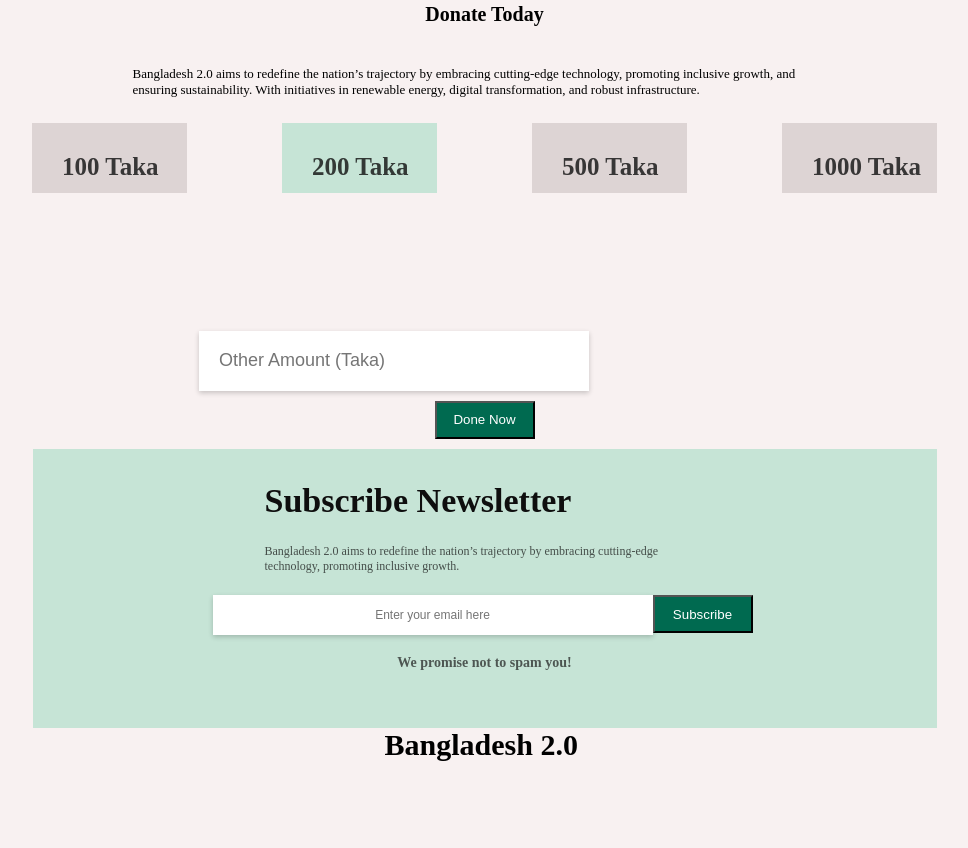
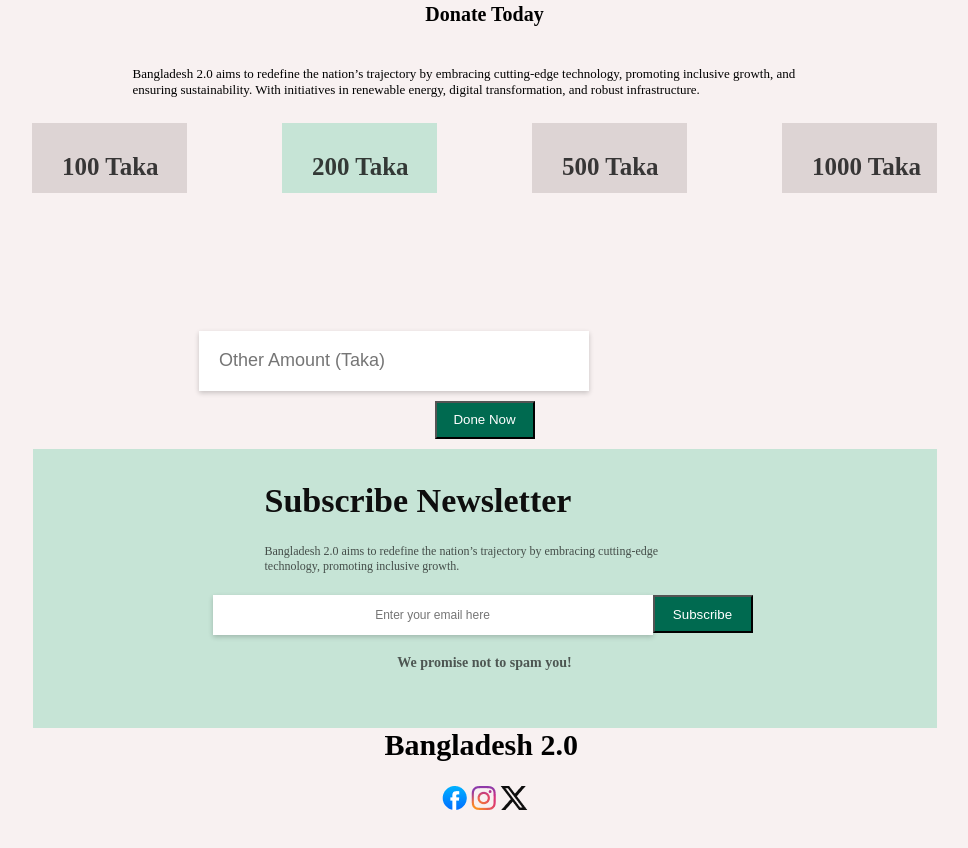
Before and after one commit to Mim-dot/a1, a plain HTML site: page index.html in a window 1280 px wide. Shown: the part 2735-3583 px from the top of the page, without its empty margins (89-1057 px from the left). Drawn offline with Linux system fonts and the light colour scheme.

Commit message:
added-new pictures

```diff
--- a/index.html
+++ b/index.html
@@ -367,9 +367,9 @@
   <div class="last">
     <h1 class="last-h1">Bangladesh 2.0</h1>
     <div class="last-img">
-    <img src="B11A1--assignment-1/assets/facebook.png" alt="">
-    <img src="B11A1--assignment-1/assets/instagram.png" alt="">
-    <img src="B11A1--assignment-1/assets/x.png" alt="">
+    <img src="./assets/facebook.png" alt="">
+    <img src="./assets/instagram.png" alt="">
+    <img src="./assets/x.png" alt="">
   </div>
   </div>
 </body>
```
